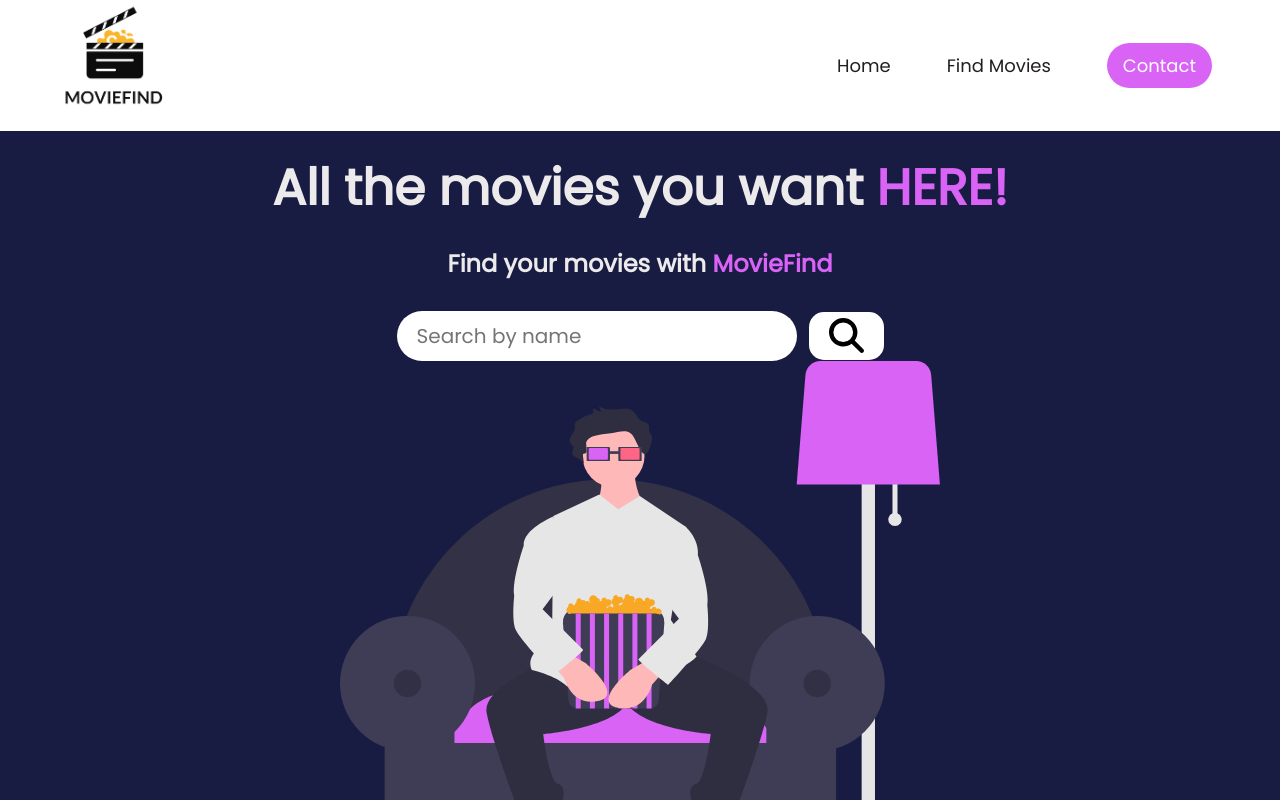
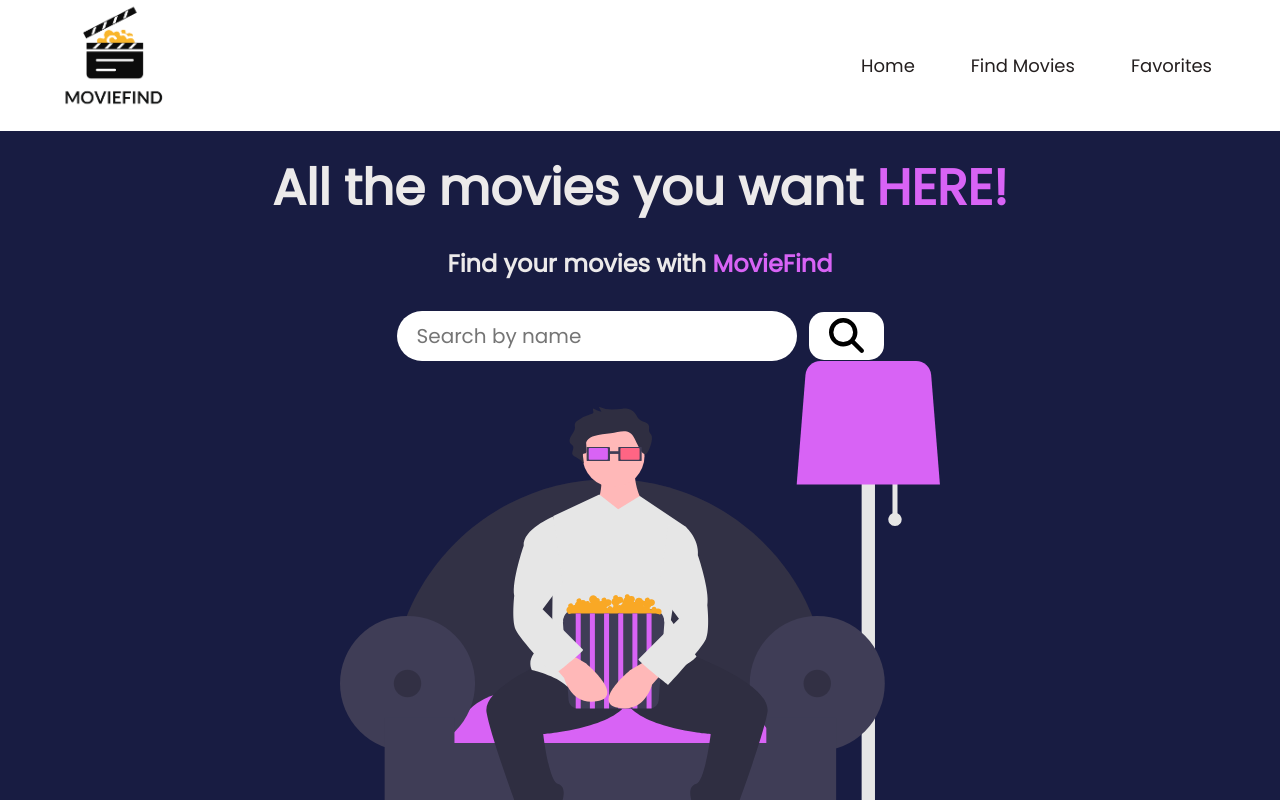
Before and after one commit to wyuan19asu/MovieFind, a React (Create React App) app: page / in a window 1280 px wide. Shown: the top 800 px of the page. Built offline with nearby package versions, Linux system fonts and the light colour scheme.

Commit message:
changed contact link to favorites

```diff
--- a/src/Components/Nav.jsx
+++ b/src/Components/Nav.jsx
@@ -23,9 +23,9 @@ export default function Nav() {
                         </Link>
                     </li>
                     <li className="nav__link--item">
-                        <a href="mailto:yuanweicheng1@gmail.com" className="nav__link--item-primary">
-                            Contact
-                        </a>
+                        <Link to="/favorites" className='nav__link nav__link-hover'>
+                            Favorites
+                        </Link>
                     </li>
                 </ul>
             </div>
```
